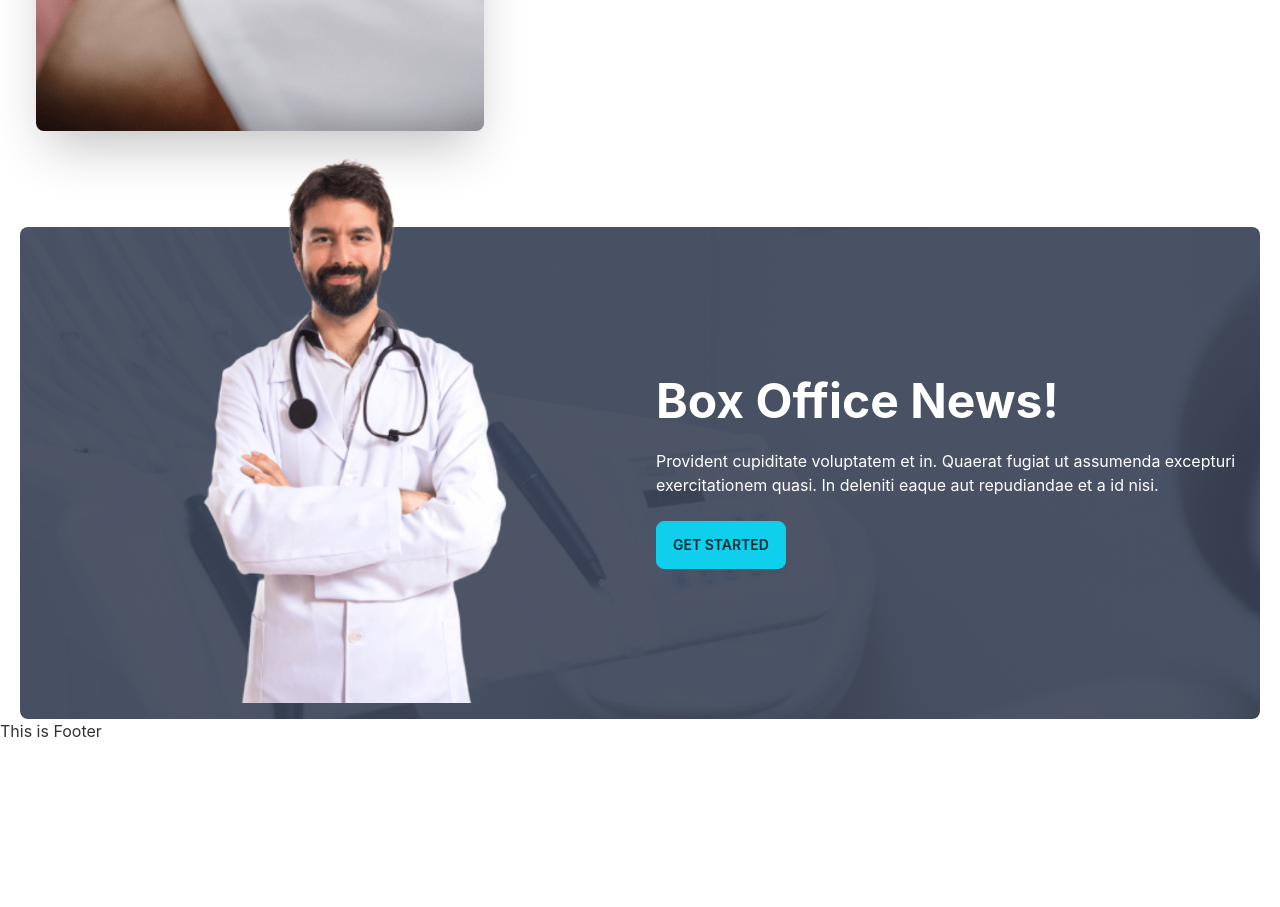
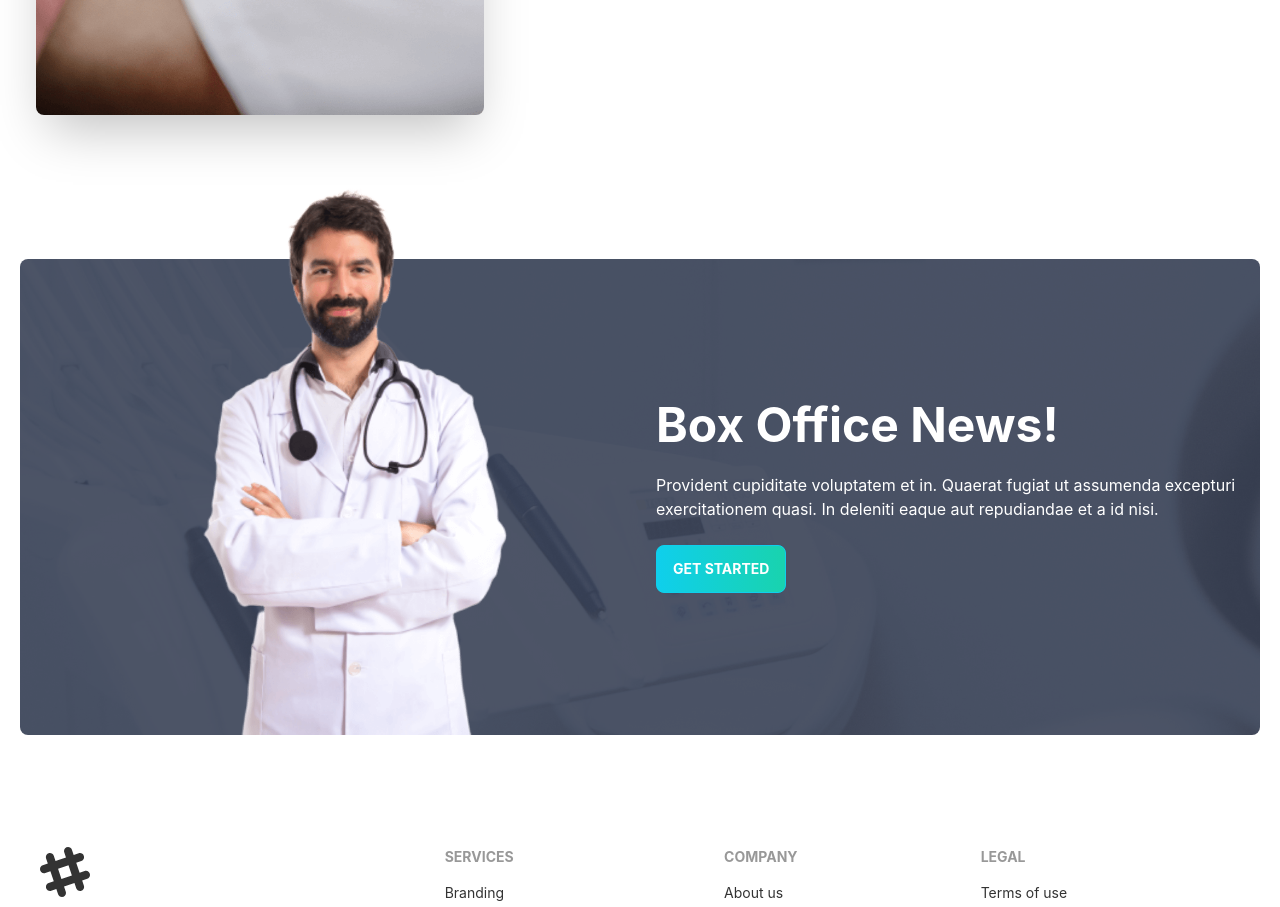
Before and after one commit to Elias-Gti/doctors-portal-app, a React (Create React App) app: page / in a window 1280 px wide. Shown: the part 1860-2767 px from the top of the page. Before the commit the page ends 2603 px from the top, so only its background shows below. Built offline with nearby package versions, Linux system fonts and the light colour scheme.

Commit message:
doctor start

```diff
--- /dev/null
+++ b/src/Pages/Home/MakeAppointment/MakeAppointment.css
@@ -0,0 +1,3 @@
+.hero .hero-content img{
+    margin-bottom: -16px;
+}
--- a/src/Pages/Home/MakeAppointment/MakeAppointment.js
+++ b/src/Pages/Home/MakeAppointment/MakeAppointment.js
@@ -1,10 +1,11 @@
 import React from 'react';
 import bgImg from '../../../assets/images/appointment.png';
 import drImg from '../../../assets/images/doctor.png';
+import './MakeAppointment.css'
 
 const MakeAppointment = () => {
     return (
-        <section className=' mt-20 rounded-lg' style={{ backgroundImage: `url(${bgImg})` }}>
+        <section className=' mt-36 rounded-lg' style={{ backgroundImage: `url(${bgImg})` }}>
 
             <div className="hero">
             <div className="hero-content flex-col lg:flex-row">
@@ -12,7 +13,7 @@
                 <div className='lg:w-1/2 text-white'>
                     <h1 className="text-5xl font-bold">Box Office News!</h1>
                     <p className="py-6">Provident cupiditate voluptatem et in. Quaerat fugiat ut assumenda excepturi exercitationem quasi. In deleniti eaque aut repudiandae et a id nisi.</p>
-                    <button className="btn btn-primary">Get Started</button>
+                    <button className="font-bold btn btn-primary text-white bg-gradient-to-r from-primary to-secondary">Get Started</button>
                 </div>
             </div>
         </div>
--- a/src/Pages/Shared/Footer/Footer.js
+++ b/src/Pages/Shared/Footer/Footer.js
@@ -1,10 +1,35 @@
 import React from 'react';
+import bgImg from '../../../assets/images/footer.png'
 
 const Footer = () => {
     return (
-        <div>
-            <h1>This is Footer</h1>
-        </div>
+        <footer className="footer p-10 py-28 text-base-content" style={{ backgroundImage: `url(${bgImg})` }}>
+            <div>
+                <svg width="50" height="50" viewBox="0 0 24 24" xmlns="http://www.w3.org/2000/svg" fillRule="evenodd" clipRule="evenodd" className="fill-current"><path d="M22.672 15.226l-2.432.811.841 2.515c.33 1.019-.209 2.127-1.23 2.456-1.15.325-2.148-.321-2.463-1.226l-.84-2.518-5.013 1.677.84 2.517c.391 1.203-.434 2.542-1.831 2.542-.88 0-1.601-.564-1.86-1.314l-.842-2.516-2.431.809c-1.135.328-2.145-.317-2.463-1.229-.329-1.018.211-2.127 1.231-2.456l2.432-.809-1.621-4.823-2.432.808c-1.355.384-2.558-.59-2.558-1.839 0-.817.509-1.582 1.327-1.846l2.433-.809-.842-2.515c-.33-1.02.211-2.129 1.232-2.458 1.02-.329 2.13.209 2.461 1.229l.842 2.515 5.011-1.677-.839-2.517c-.403-1.238.484-2.553 1.843-2.553.819 0 1.585.509 1.85 1.326l.841 2.517 2.431-.81c1.02-.33 2.131.211 2.461 1.229.332 1.018-.21 2.126-1.23 2.456l-2.433.809 1.622 4.823 2.433-.809c1.242-.401 2.557.484 2.557 1.838 0 .819-.51 1.583-1.328 1.847m-8.992-6.428l-5.01 1.675 1.619 4.828 5.011-1.674-1.62-4.829z"></path></svg>
+                <p>ACME Industries Ltd.<br />Providing reliable tech since 1992</p>
+            </div>
+            <div>
+                <span className="footer-title">Services</span>
+                <a className="link link-hover">Branding</a>
+                <a className="link link-hover">Design</a>
+                <a className="link link-hover">Marketing</a>
+                <a className="link link-hover">Advertisement</a>
+            </div>
+            <div>
+                <span className="footer-title">Company</span>
+                <a className="link link-hover">About us</a>
+                <a className="link link-hover">Contact</a>
+                <a className="link link-hover">Jobs</a>
+                <a className="link link-hover">Press kit</a>
+            </div>
+            <div>
+                <span className="footer-title">Legal</span>
+                <a className="link link-hover">Terms of use</a>
+                <a className="link link-hover">Privacy policy</a>
+                <a className="link link-hover">Cookie policy</a>
+            </div>
+
+        </footer>
     );
 };
 
```
